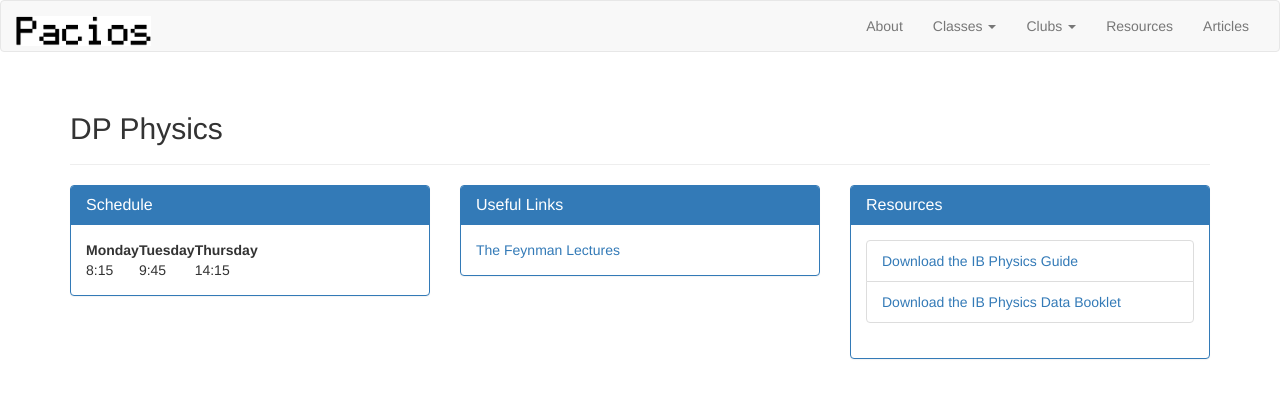
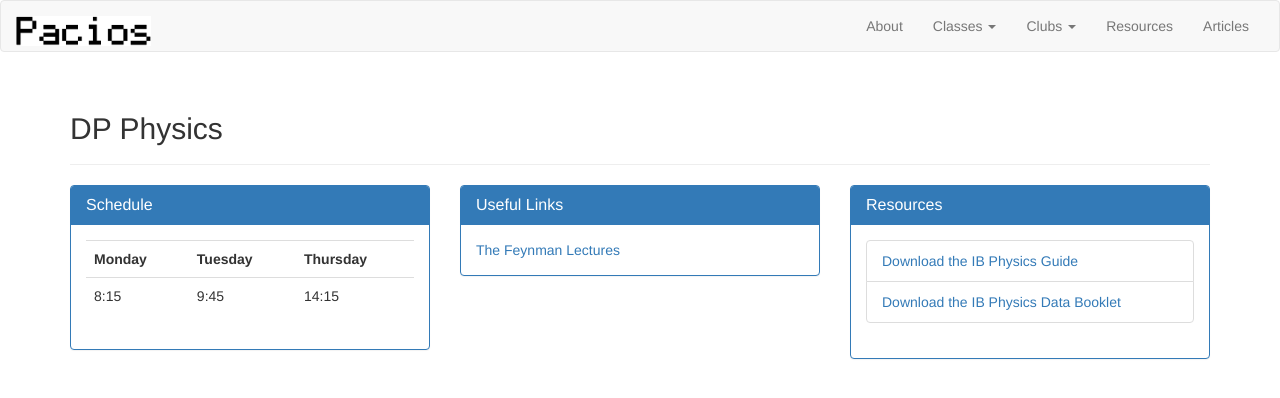
Before and after one commit to RodrigoPacios/mrpacios1, a Jekyll site: the page built from DPPhysicsYear1.html, in a window 1280 px wide. Shown: the top 398 px of the page. Built offline with Jekyll 4.4.1, drawn with Linux system fonts in a browser that asks for light colours; nearby versions of some CDN libraries.

Commit message:
class table

```diff
--- a/DPPhysicsYear1.html
+++ b/DPPhysicsYear1.html
@@ -16,8 +16,8 @@ layout: default
                     <div class="panel-heading">
                         <h3 class="panel-title">Schedule</h3>
                     </div>
-                        <div class="panel-body">
-                        <table style="border-spacing:10px;">
+                    <div class="panel-body">
+                        <table class="table">
                           <tr>
                               <th>Monday</th>
                               <th>Tuesday</th>
```
